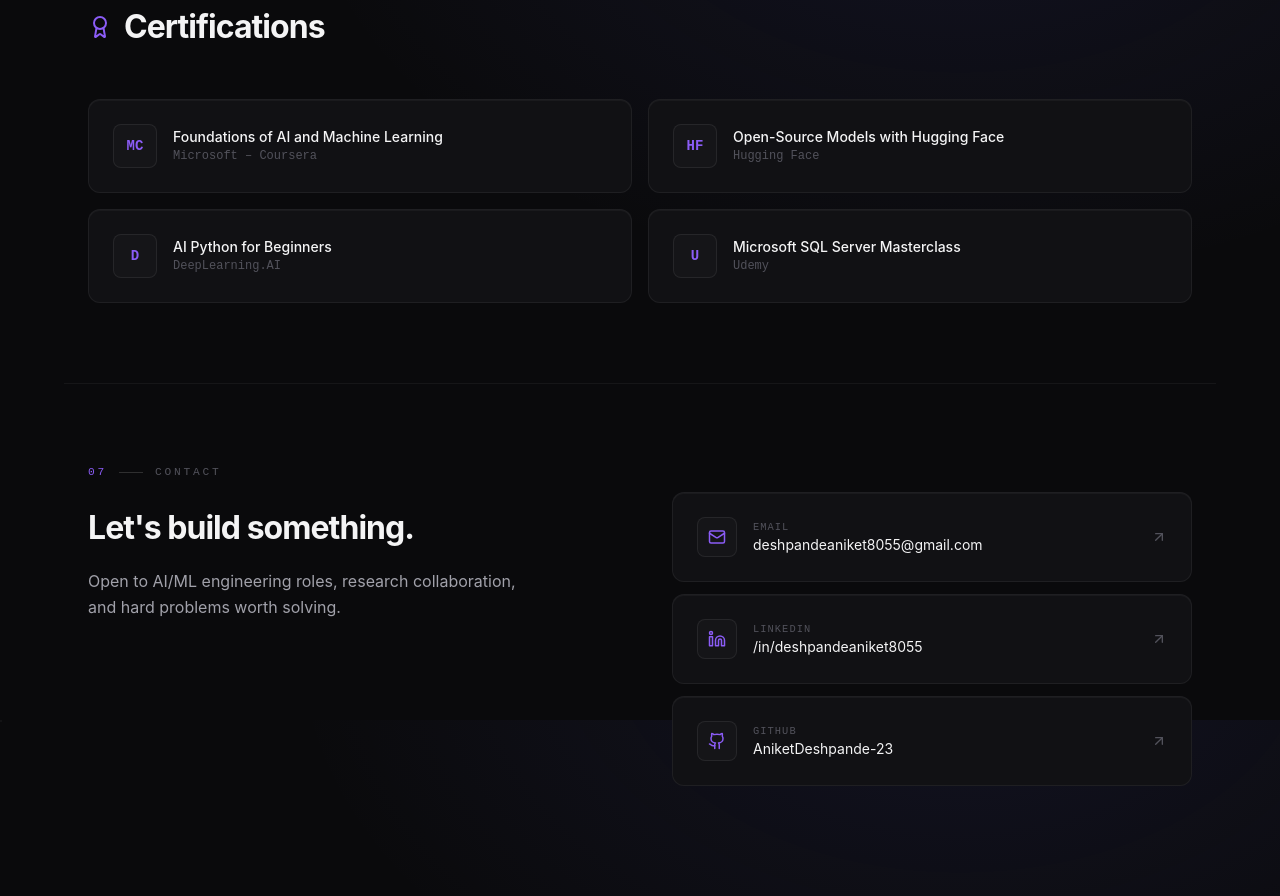
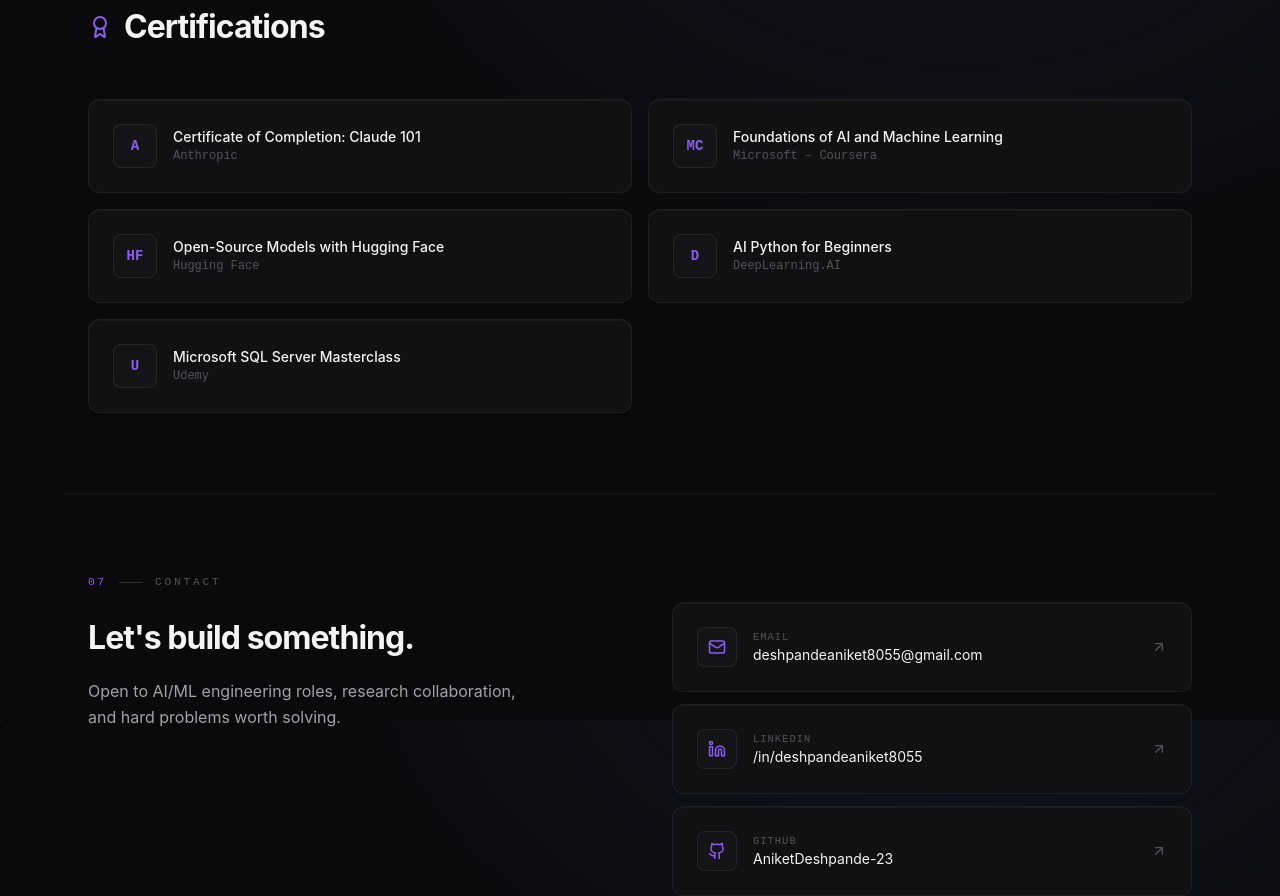
Before and after one commit to AniketDeshpande-23/AniketDeshpande-23.github.io, a Next.js app: page / in a window 1280 px wide. Shown: the part 5680-6576 px from the top of the page. Built offline with nearby package versions, Linux system fonts and the light colour scheme.

Commit message:
Add Claude 101 (Anthropic) certification

```diff
--- a/app/data.ts
+++ b/app/data.ts
@@ -184,6 +184,7 @@
 ]
 
 export const CERTS = [
+  { name: 'Certificate of Completion: Claude 101', issuer: 'Anthropic' },
   { name: 'Foundations of AI and Machine Learning', issuer: 'Microsoft – Coursera' },
   { name: 'Open-Source Models with Hugging Face', issuer: 'Hugging Face' },
   { name: 'AI Python for Beginners', issuer: 'DeepLearning.AI' },
```
